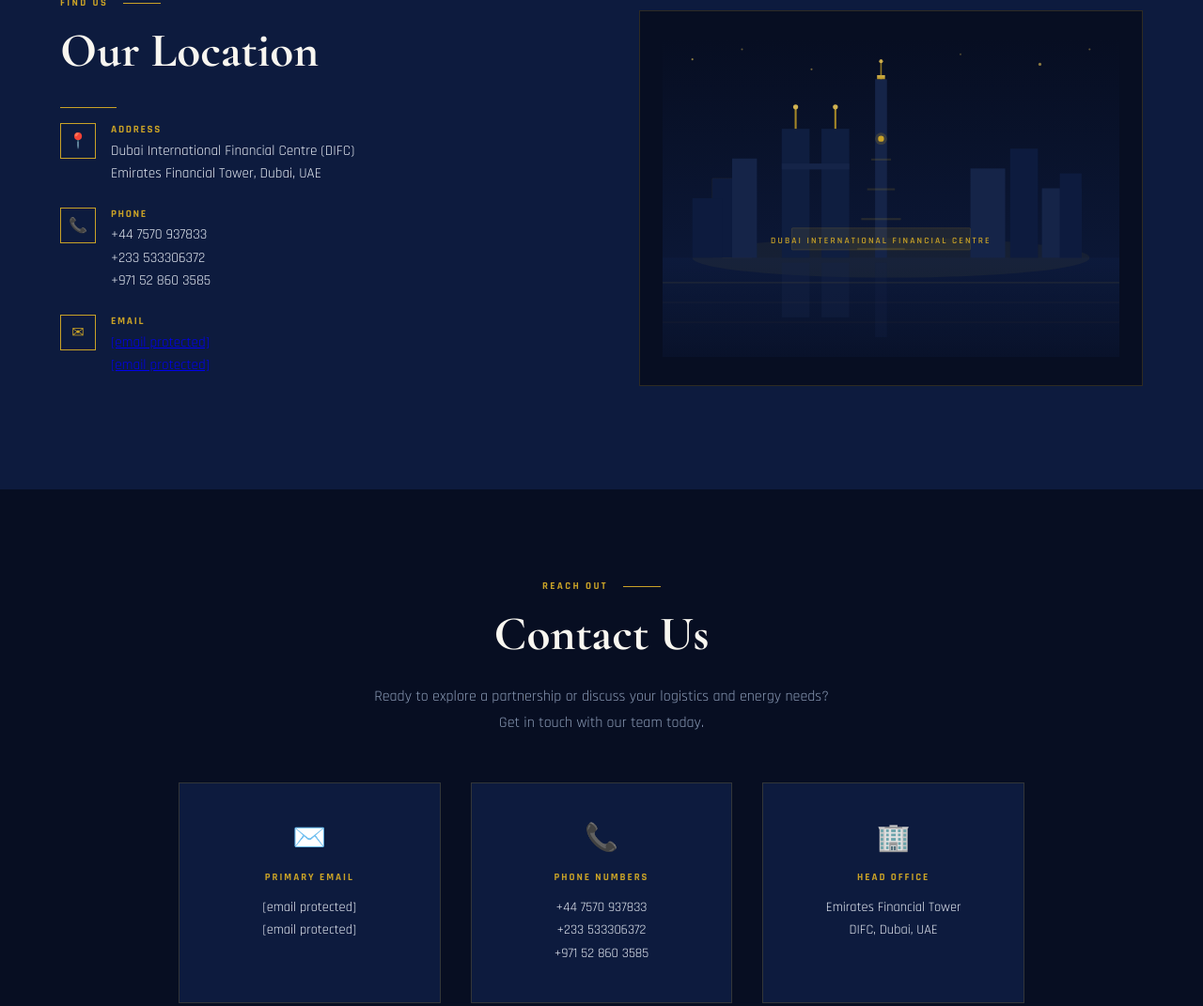
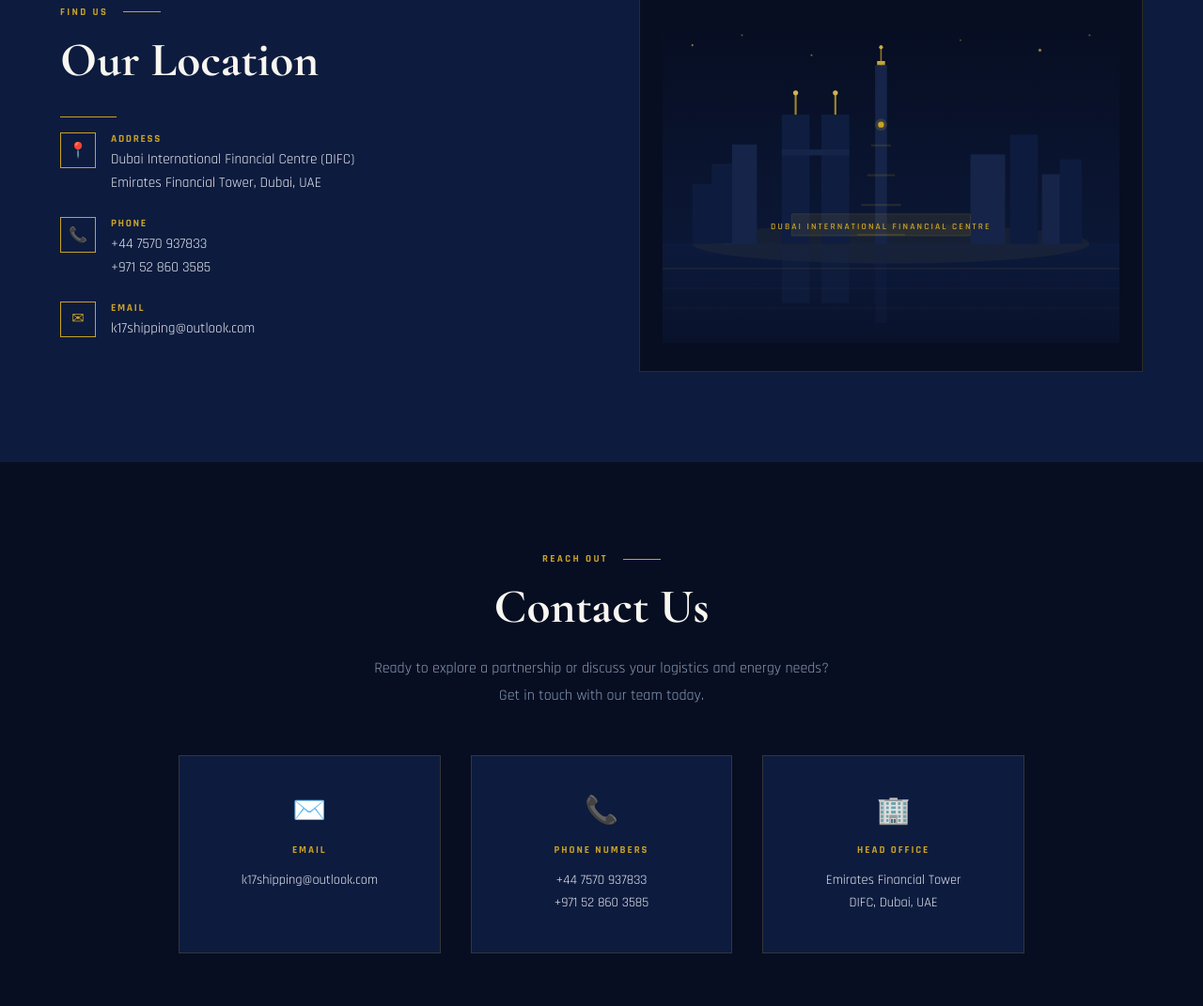
Before and after one commit to honour2est-ctrl/k17kapital, a plain HTML site: page index.html in a window 1280 px wide. Shown: the part 4701-5772 px from the top of the page at 94% size. Drawn offline with nearby package versions, Linux system fonts and the light colour scheme.

Commit message:
Update index.html

```diff
--- a/index.html
+++ b/index.html
@@ -798,14 +798,14 @@
       <div class="loc-icon">📞</div>
       <div>
         <strong>Phone</strong>
-        <p>+44 7570 937833<br>+233 533306372<br>+971 52 860 3585</p>
+        <p>+44 7570 937833<br>+971 52 860 3585</p>
       </div>
     </div>
     <div class="loc-detail">
       <div class="loc-icon">✉</div>
       <div>
         <strong>Email</strong>
-        <p><a href="/cdn-cgi/l/email-protection" class="__cf_email__" data-cfemail="543f6563273c3d24243d3a33143b2120383b3b3f7a373b39">[email&#160;protected]</a><br><a href="/cdn-cgi/l/email-protection" class="__cf_email__" data-cfemail="731b160110061f1600184244001b1a03031a1d1433141e121a1f5d101c1e">[email&#160;protected]</a></p>
+        <p><a href="mailto:k17shipping@outlook.com" style="color:var(--light);text-decoration:none;">k17shipping@outlook.com</a></p>
       </div>
     </div>
   </div>
@@ -906,15 +906,13 @@
   <div class="contact-grid">
     <div class="contact-card">
       <span class="c-icon">✉️</span>
-      <h4>Primary Email</h4>
-      <a href="/cdn-cgi/l/email-protection#ff94cec88c97968f8f969198bf908a8b93909094d19c9092"><span class="__cf_email__" data-cfemail="90fba1a7e3f8f9e0e0f9fef7d0ffe5e4fcfffffbbef3fffd">[email&#160;protected]</span></a>
-      <a href="/cdn-cgi/l/email-protection#5b333e29382e373e28306a6c2833322b2b32353c1b3c363a323775383436"><span class="__cf_email__" data-cfemail="aac2cfd8c9dfc6cfd9c19b9dd9c2c3dadac3c4cdeacdc7cbc3c684c9c5c7">[email&#160;protected]</span></a>
+      <h4>Email</h4>
+      <a href="mailto:k17shipping@outlook.com">k17shipping@outlook.com</a>
     </div>
     <div class="contact-card">
       <span class="c-icon">📞</span>
       <h4>Phone Numbers</h4>
       <p>+44 7570 937833</p>
-      <p>+233 533306372</p>
       <p>+971 52 860 3585</p>
     </div>
     <div class="contact-card">
```
